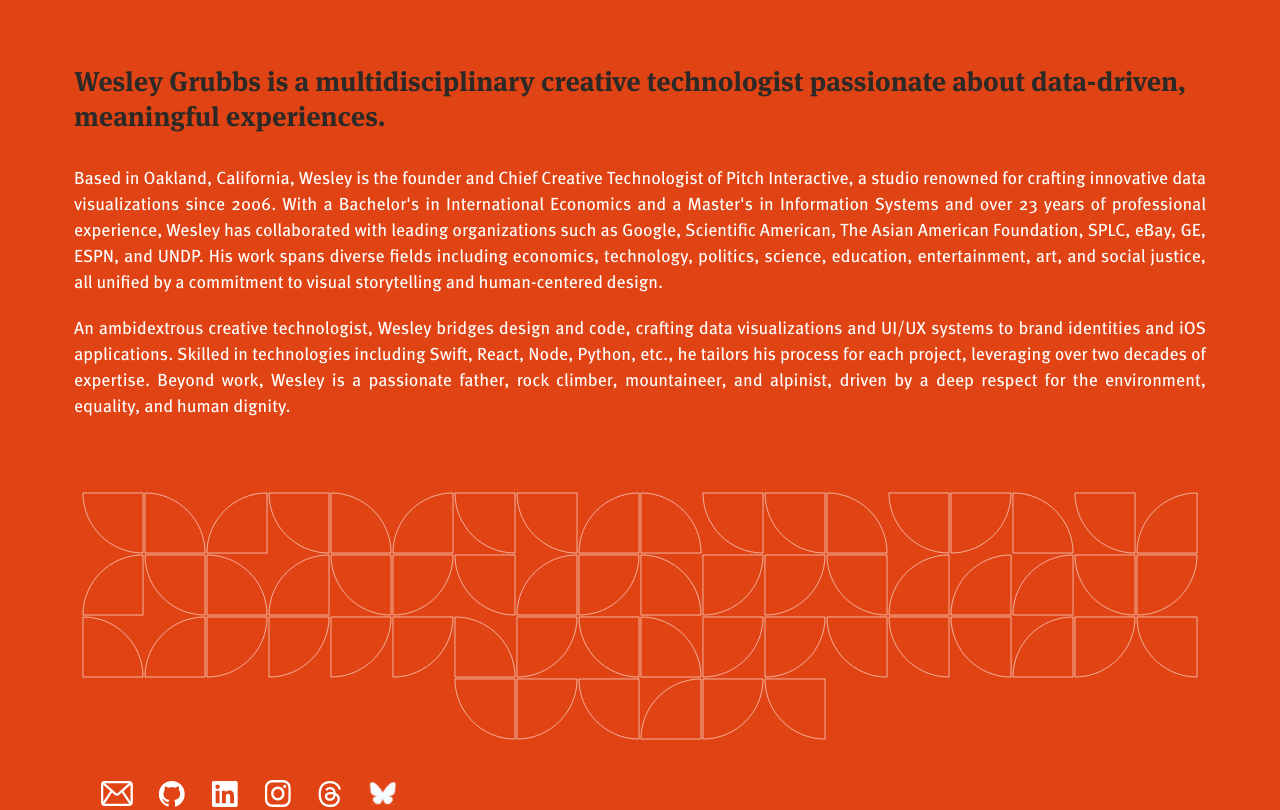
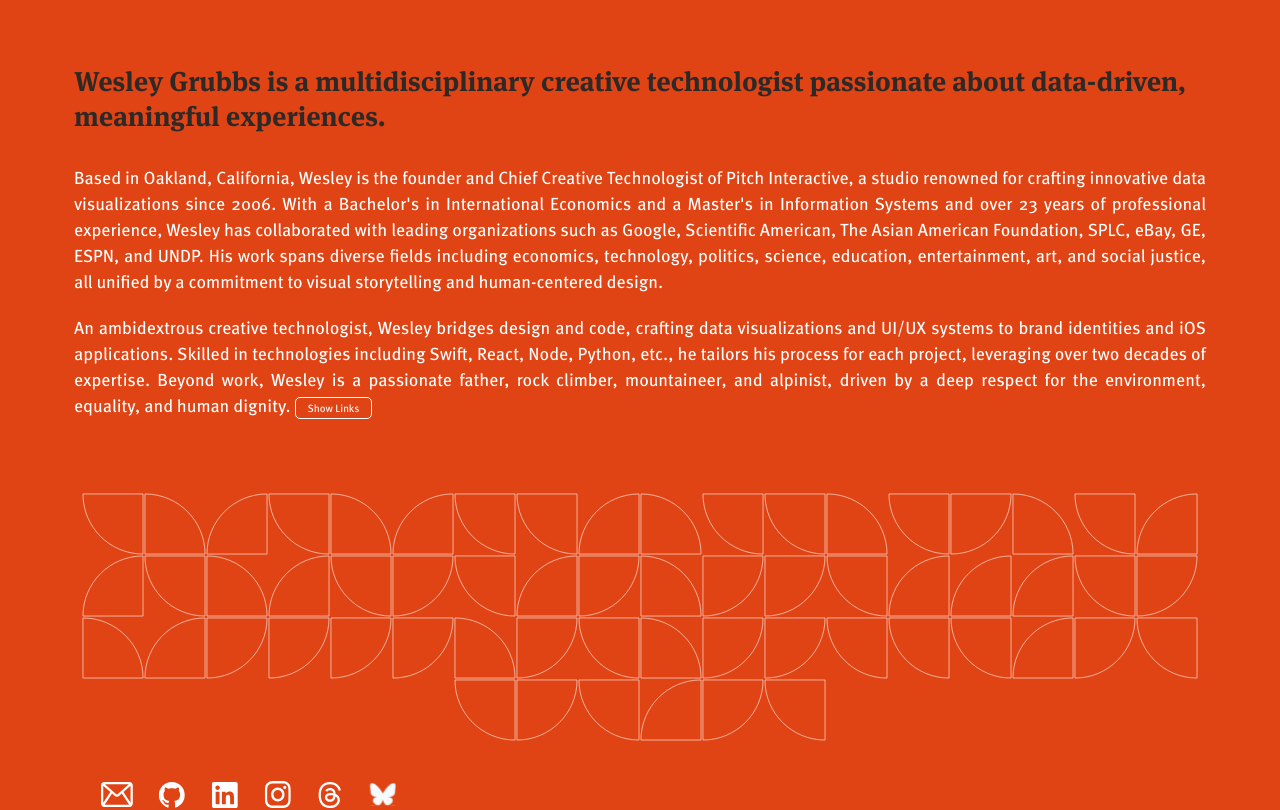
Before and after one commit to wesgrubbs/wesgrubbs.github.io, a React (Create React App) app: page / in a window 1280 px wide. Shown: the top 810 px of the page. Built offline with nearby package versions, Linux system fonts and the light colour scheme.

Commit message:
Adding toggle button
I plan to add this as a switch component.

```diff
--- a/src/Components/Body/index.js
+++ b/src/Components/Body/index.js
@@ -1,25 +1,25 @@
-import React, { useEffect } from "react";
+import React, { useEffect, useState } from "react";
 import PatternOne from "./PatternOne";
+import "./styles.scss";
 
 const Body = () => {
+  const [isToggled, setIsToggled] = useState(false);
+
   useEffect(() => {
-    // Wait 1 second, then animate all links
-    const timeoutId = setTimeout(() => {
-      const links = document.querySelectorAll(".blink-link");
+    const links = document.querySelectorAll(".blink-link");
 
-      links.forEach((link) => {
-        link.classList.add("blink");
+    links.forEach((link) => {
+      if (isToggled) {
+        link.style.color = "#2d2926";
+      } else {
+        link.style.color = "";
+      }
+    });
+  }, [isToggled]);
 
-        // Remove the blink class after animation
-        setTimeout(() => {
-          link.classList.remove("blink");
-        }, 800);
-      });
-    }, 3000);
-
-    // Cleanup timeout to prevent memory leaks
-    return () => clearTimeout(timeoutId);
-  }, []);
+  const handleToggle = () => {
+    setIsToggled((prev) => !prev);
+  };
 
   // Reusable link creation function
   const createLink = (text, url) => (
@@ -124,7 +124,10 @@
           his process for each project, leveraging over two decades of
           expertise. Beyond work, Wesley is a passionate father, rock climber,
           mountaineer, and alpinist, driven by a deep respect for the
-          environment, equality, and human dignity.
+          environment, equality, and human dignity.{" "}
+          <button onClick={handleToggle}>
+            {isToggled ? "Hide Links" : "Show Links"}
+          </button>
         </p>
       </section>
       <PatternOne />
--- a/src/global.scss
+++ b/src/global.scss
@@ -74,6 +74,18 @@
     }
 }
 
+button {
+    background-color: $orange;
+    border: 1px solid $white;
+    border-radius: 5px;
+    color: white;
+    padding: 2px 12px;
+    text-align: center;
+    display: inline-block;
+    font-size: 0.6em;
+    font-family: $meta_sans;
+}
+
 @keyframes blink-animation {
 
     0%,
```
